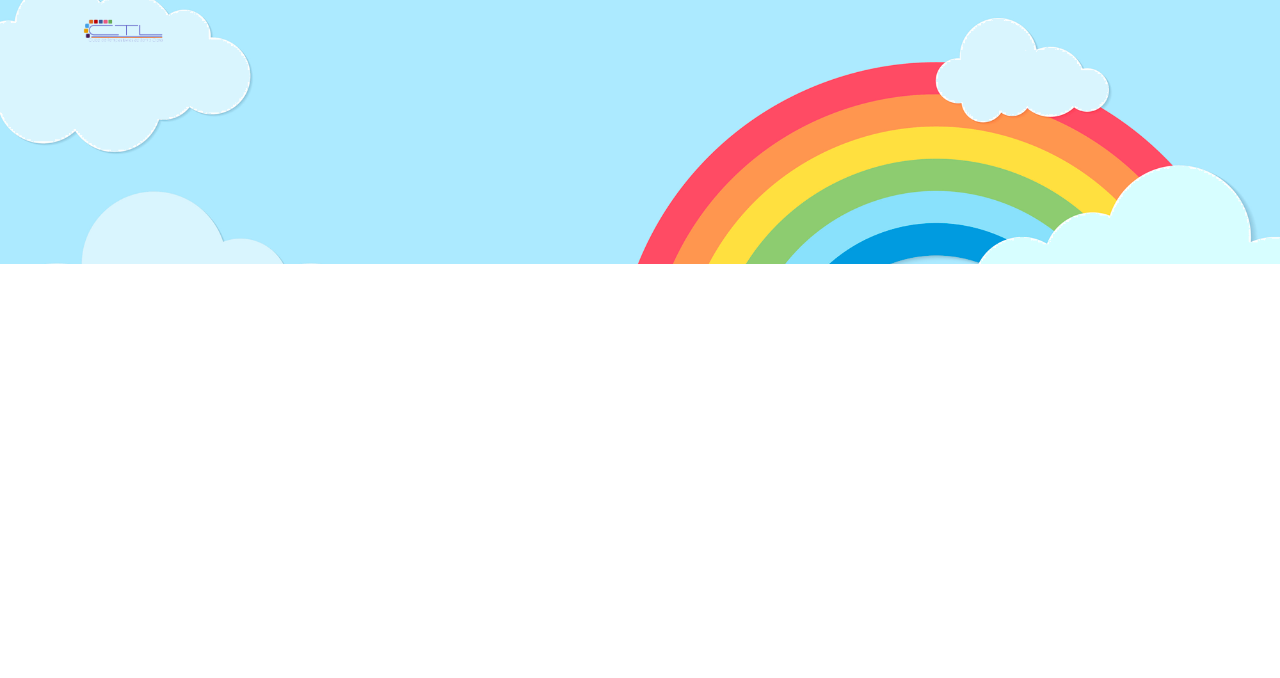
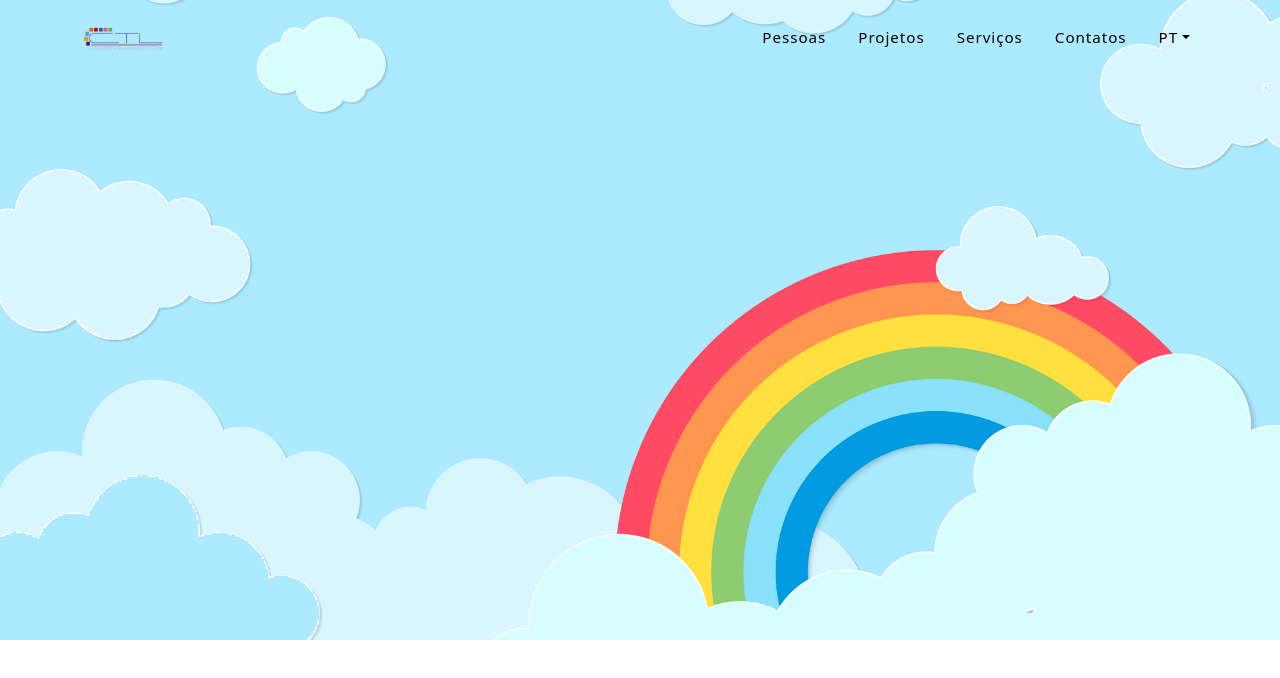
Before and after one commit to diogorlsilva/ctl-angular, an Angular app in the folder ctl-angular/: page / in a window 1280 px wide. Shown: the top 678 px of the page. Built offline with nearby package versions, Linux system fonts and the light colour scheme.

Commit message:
navbar component created

```diff
--- a/ctl-angular/angular.json
+++ b/ctl-angular/angular.json
@@ -31,7 +31,8 @@
             ],
             "styles": [
               "src/styles.scss",
-              "node_modules/bootstrap/dist/css/bootstrap.min.css"
+              "node_modules/bootstrap/dist/css/bootstrap.min.css",
+              "node_modules/@fortawesome/fontawesome-free/css/all.css"
             ],
             "scripts": [
               "node_modules/bootstrap/dist/js/bootstrap.bundle.min.js"
--- a/ctl-angular/package.json
+++ b/ctl-angular/package.json
@@ -18,6 +18,7 @@
     "@angular/platform-browser": "^17.3.12",
     "@angular/platform-browser-dynamic": "^17.3.12",
     "@angular/router": "^17.3.12",
+    "@fortawesome/fontawesome-free": "^6.7.2",
     "bootstrap": "^5.3.3",
     "rxjs": "~7.8.0",
     "tslib": "^2.3.0",
--- a/ctl-angular/src/app/app.component.html
+++ b/ctl-angular/src/app/app.component.html
@@ -1,8 +1,4 @@
-<nav class="navbar navbar-expand-lg navbar-dark fixed-top">
-  <div class="container">
-    <a class="navbar-brand">
-      <img src="assets/img/ctl_logo.png" alt="CTL"/>
-    </a>
-  </div>
-</nav>
-<header class="masthead"></header>
+<app-navbar></app-navbar>
+<header class="masthead">
+  <div class="container"></div>
+</header>
--- a/ctl-angular/src/app/app.component.scss
+++ b/ctl-angular/src/app/app.component.scss
@@ -1,10 +1,6 @@
-.navbar-brand img {
-  height: 2rem;
-}
 
 .masthead {
-  padding-top: 10.5rem;
-  padding-bottom: 6rem;
+  height: 80vh;
   text-align: center;
   color: #fff;
   background-image: url(../assets/img/background.png);
--- a/ctl-angular/src/app/app.component.ts
+++ b/ctl-angular/src/app/app.component.ts
@@ -1,9 +1,11 @@
 import {Component} from '@angular/core';
+import {NavbarComponent} from "./navbar/navbar.component";
 
 @Component({
   selector: 'app-root',
   templateUrl: './app.component.html',
   styleUrls: ['./app.component.scss'],
+  imports: [NavbarComponent],
   standalone: true
 })
 export class AppComponent {
--- /dev/null
+++ b/ctl-angular/src/app/navbar/navbar.component.html
@@ -0,0 +1,57 @@
+<nav id="mainNav"
+     class="navbar navbar-expand-lg navbar-dark fixed-top">
+  <div class="container">
+    <a class="navbar-brand">
+      <img src="assets/img/ctl_logo.png"
+           alt="CTL"/>
+    </a>
+    <button class="navbar-toggler"
+            type="button"
+            data-bs-toggle="collapse"
+            data-bs-target="#navbarResponsive"
+            aria-controls="navbarResponsive"
+            aria-expanded="false"
+            aria-label="Toggle navigation">
+      <i class="fas fa-bars"
+         aria-hidden="true"></i>
+    </button>
+    <div class="collapse navbar-collapse" id="navbarResponsive">
+      <ul class="navbar-nav ms-auto py-4 py-lg-0">
+        <li class="nav-item">
+          <a id="nav-organisation"
+             class="nav-link"
+             href="#pessoas">Pessoas</a>
+        </li>
+        <li class="nav-item">
+          <a id="nav-projects"
+             class="nav-link"
+             href="#projetos">Projetos</a>
+        </li>
+        <li class="nav-item">
+          <a id="nav-services"
+             class="nav-link"
+             href="#servicos">Serviços</a>
+        </li>
+        <li class="nav-item">
+          <a id="nav-contacts"
+             class="nav-link"
+             href="#contatos">Contatos</a>
+        </li>
+        <li class="nav-item dropdown">
+          <div class="dropdown">
+            <a class="nav-link dropdown-toggle" id="language_dropdown" role="button" data-bs-toggle="dropdown"
+               aria-expanded="false">PT</a>
+            <ul class="dropdown-menu dropdown-menu-end" aria-labelledby="navbarDropdownMenuLink">
+              <li>
+                <a class="dropdown-item" onclick="changeLanguage('pt')">PT</a>
+              </li>
+              <li>
+                <a class="dropdown-item" onclick="changeLanguage('en')">EN</a>
+              </li>
+            </ul>
+          </div>
+        </li>
+      </ul>
+    </div>
+  </div>
+</nav>
--- /dev/null
+++ b/ctl-angular/src/app/navbar/navbar.component.scss
@@ -0,0 +1,66 @@
+#mainNav {
+  padding-top: 1rem;
+  padding-bottom: 1rem;
+  background-color: darkslateblue;
+}
+
+#mainNav .navbar-toggler {
+  padding: 0.75rem;
+  font-size: 0.75rem;
+  text-transform: uppercase;
+  font-weight: 700;
+}
+
+#mainNav .navbar-brand img {
+  height: 2rem;
+}
+
+#mainNav .navbar-nav .nav-item .nav-link {
+  font-size: 0.95rem;
+  color: white;
+  letter-spacing: 0.0625em;
+}
+
+#mainNav .navbar-nav .nav-item .nav-link.active,
+#mainNav .navbar-nav .nav-item .nav-link:hover {
+  color: #ffc800;
+}
+
+@media (min-width: 992px) {
+  #mainNav {
+    padding-top: 1.5rem;
+    padding-bottom: 1.5rem;
+    border: none;
+    background-color: transparent;
+    transition: padding-top 0.3s ease-in-out, padding-bottom 0.3s ease-in-out;
+  }
+  #mainNav .navbar-brand {
+    font-size: 1.5em;
+    transition: font-size 0.3s ease-in-out;
+  }
+  #mainNav .navbar-brand img {
+    height: 4rem;
+    transition: height 0.3s ease-in-out;
+  }
+  #mainNav.navbar-shrink {
+    padding-top: 1rem;
+    padding-bottom: 1rem;
+    background-color: darkslateblue;
+  }
+  #mainNav.navbar-shrink .navbar-brand {
+    font-size: 1.25em;
+  }
+  #mainNav.navbar-shrink .navbar-brand svg,
+  #mainNav.navbar-shrink .navbar-brand img {
+    height: 2rem;
+  }
+  #mainNav .navbar-nav .nav-item {
+    margin-right: 1rem;
+  }
+  #mainNav .navbar-nav .nav-item:last-child {
+    margin-right: 0;
+  }
+  #mainNav .navbar-nav .nav-item .nav-link {
+    color: black;
+  }
+}
```
Also changed, not shown: ctl-angular/src/app/navbar/navbar.component.ts (added, +12 -0 lines), 15 other files (tests, documents, lock files or other folders).
